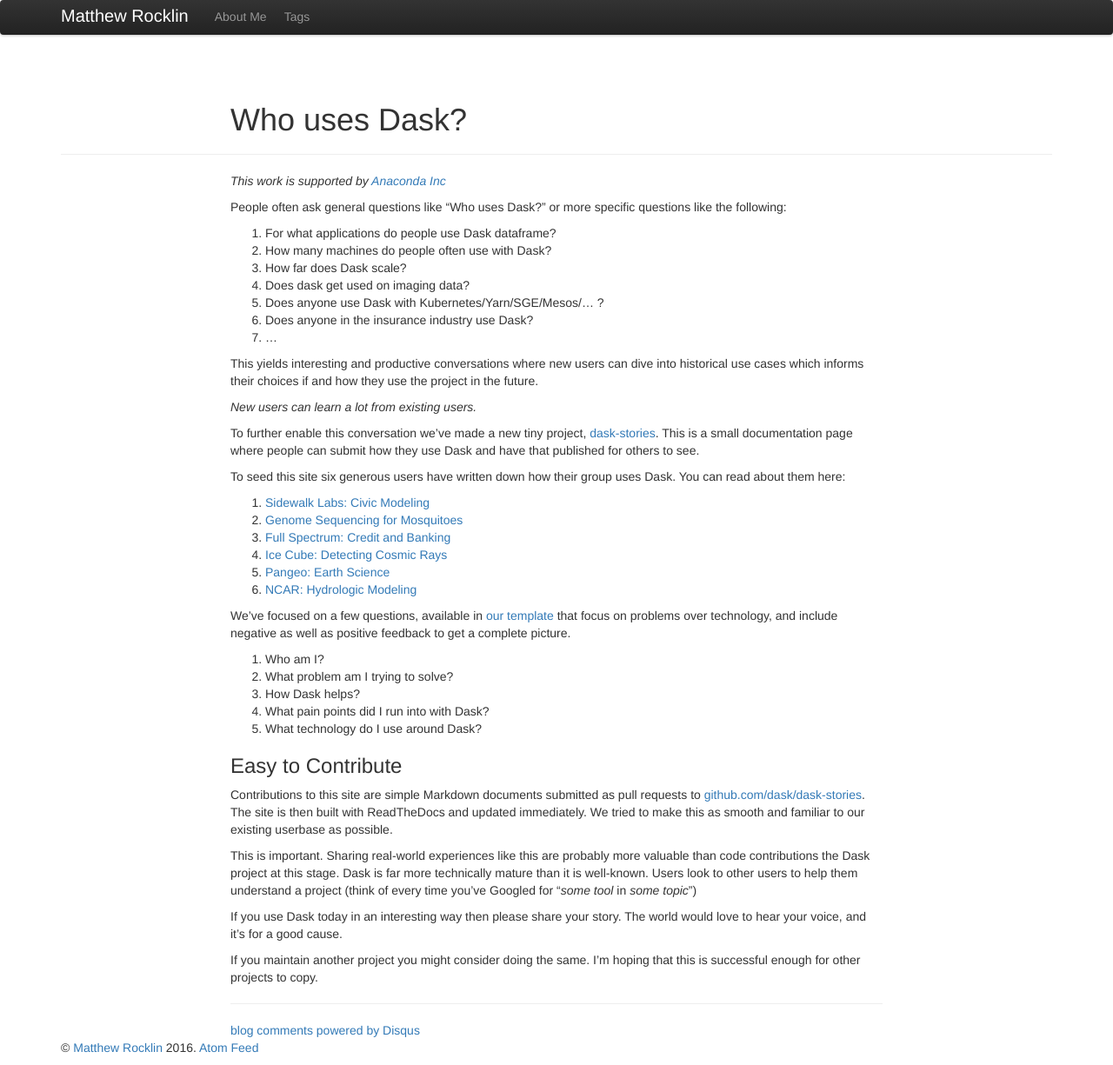
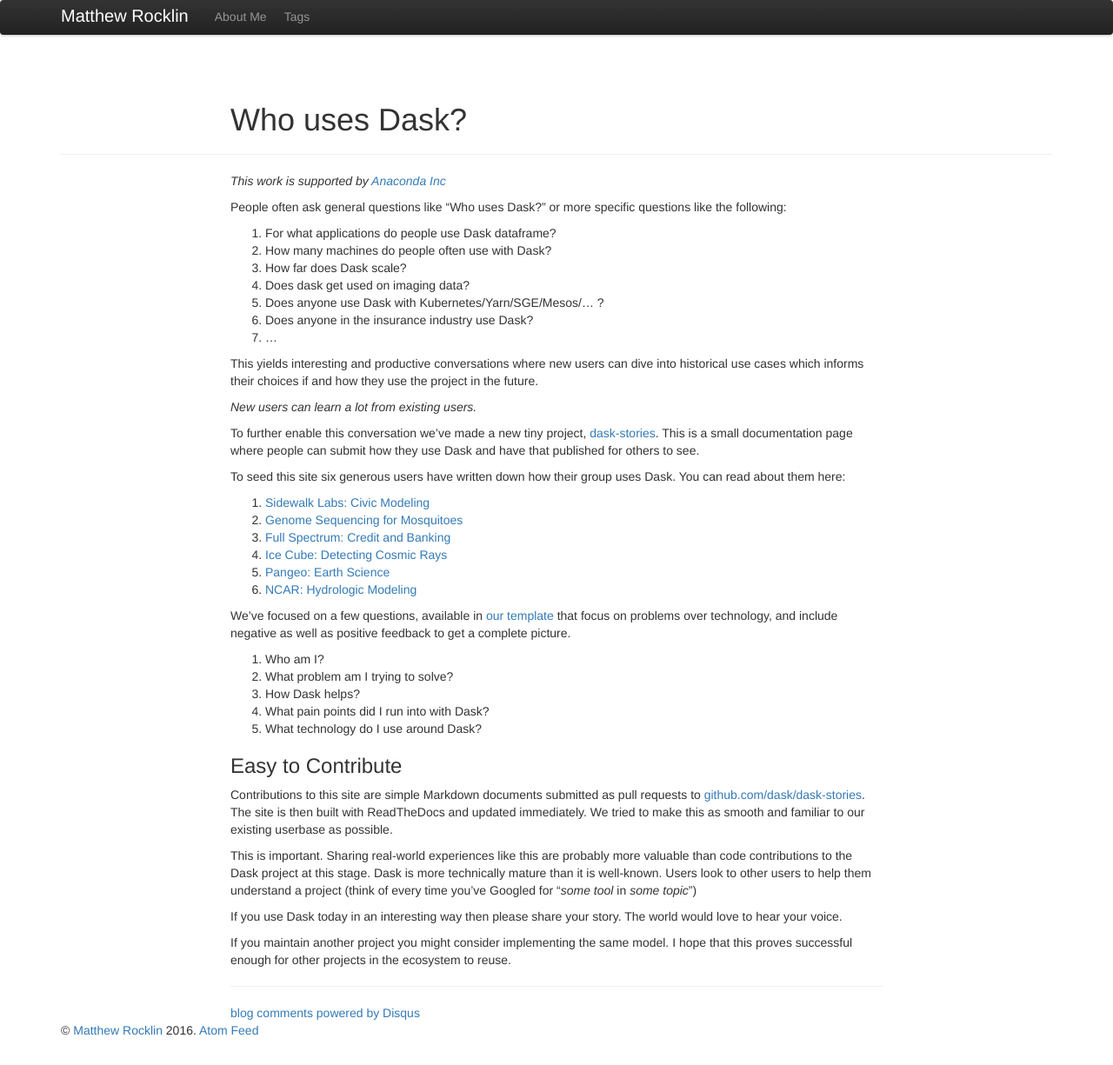
Before and after one commit to besyskymnbk/blog, a Jekyll site: the page built from _posts/work/2018-07-16-dask-stories.md, in a window 1280 px wide. Shown: the whole page at 87% size. Built offline with Jekyll 4.4.1, drawn with Linux system fonts in a browser that asks for light colours; comment, search, counter and statistics services are not loaded.

Commit message:
small edits to dask-stories

```diff
--- a/_posts/work/2018-07-16-dask-stories.md
+++ b/_posts/work/2018-07-16-dask-stories.md
@@ -62,13 +62,14 @@ is then built with ReadTheDocs and updated immediately.  We tried to make this
 as smooth and familiar to our existing userbase as possible.
 
 This is important.  Sharing real-world experiences like this are probably more
-valuable than code contributions the Dask project at this stage.  Dask is far
+valuable than code contributions to the Dask project at this stage.  Dask is
 more technically mature than it is well-known.  Users look to other users to
 help them understand a project (think of every time you've Googled for "*some
 tool* in *some topic*")
 
 If you use Dask today in an interesting way then please share your story.
-The world would love to hear your voice, and it's for a good cause.
+The world would love to hear your voice.
 
-If you maintain another project you might consider doing the same.  I'm hoping
-that this is successful enough for other projects to copy.
+If you maintain another project you might consider implementing the same model.
+I hope that this proves successful enough for other projects in the ecosystem
+to reuse.
```
